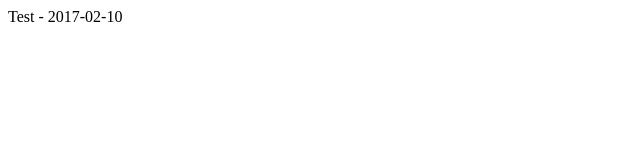
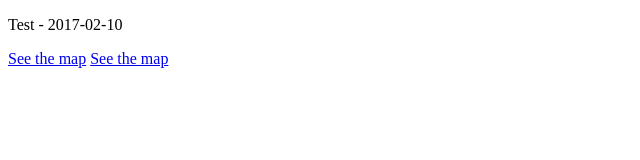
Before and after one commit to coolsailing/map, a plain HTML site: page test.html in a window 1280 px wide. Shown: the whole page, without its empty margins (0-640 px from the left). Drawn offline with Linux system fonts and the light colour scheme.

Commit message:
Update test.html

```diff
--- a/test.html
+++ b/test.html
@@ -8,11 +8,17 @@
  </head>
 
  <body>
-Test - 2017-02-10
+	 <p>Test - 2017-02-10</p>
+	 <a href="http://www.foxcc.kr/map/my-map.html?" target="_blank">See the map</a>
 
 <script type="text/javascript">
 <!--
+var lat = lng = "";
+
 function onSuccessGeolocation(position) {
+	lat = position.coords.latitude;
+	lng = position.coords.longitude;
+
 	alert("현재 위치는 - "+ position.coords.latitude +","+ position.coords.longitude);
 	document.write("You are here - "+ position.coords.latitude +","+ position.coords.longitude );
 }
@@ -28,5 +34,7 @@ if (navigator.geolocation) {
 }
 //-->
 </script>
+
+<a href="http://www.foxcc.kr/map/my-map.html?lat="+ lat +"&lng="+ lng +"" target="_blank">See the map</a>
  </body>
 </html>
```
